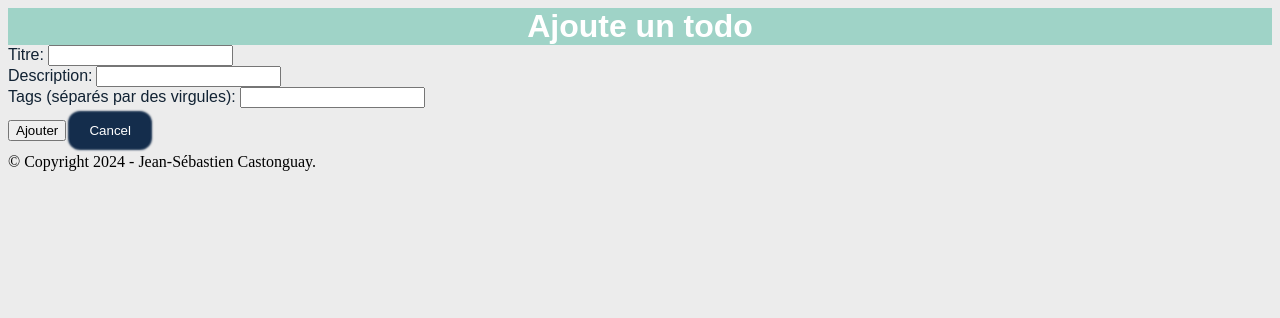
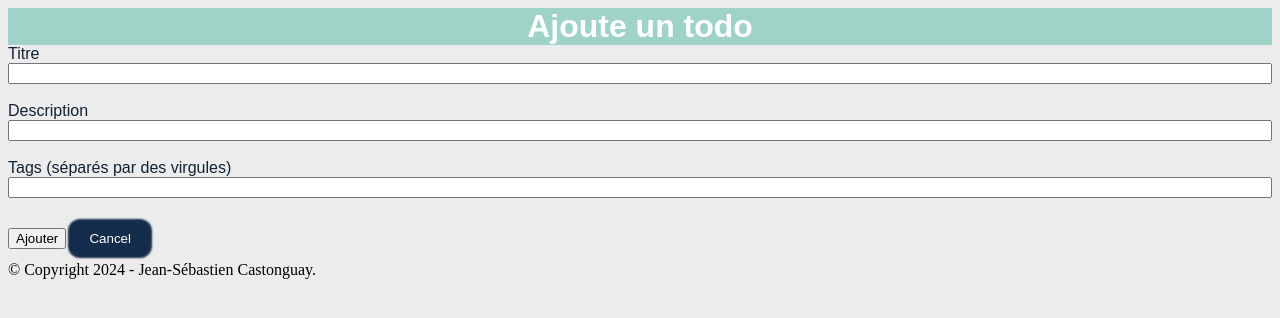
Before and after one commit to jscastonguay/teluq-inf2020-python-exercices, a Flask app: page /ajoute in a window 1280 px wide. Shown: the top 318 px of the page. Run offline with Flask 3, Linux system fonts and the light colour scheme; parts of the project's set-up code (start-up, migrations or seed data) failed here and were passed over.

Commit message:
Work in progress

```diff
--- a/TravailNo3/app/static/css/style.css
+++ b/TravailNo3/app/static/css/style.css
@@ -114,7 +114,7 @@ td.min {
 .form-group {
     display: flex;
     flex-direction: column;
-    width: 150px;
+    min-width: 150px;
     text-align: left;
 }
 
--- a/TravailNo3/app/templates/ajoute.html
+++ b/TravailNo3/app/templates/ajoute.html
@@ -11,14 +11,17 @@
 {% block content %}
 <h1>Ajoute un todo</h1>
 <form method="POST">
-  <label for="titre">Titre:</label>
-  <input type="text" id="titre" name="titre"><br>
-  <label for="description">Description:</label>
-  <input type="text" id="description" name="description"><br>
-  <label for="tags">Tags (séparés par des virgules):</label>
-  <input type="text" id="tags" name="tags"><br>
+  <div class="form-group"><label for="titre">Titre</label>
+    <input type="text" id="titre" name="titre"><br>
+  </div>
+  <div class="form-group"><label for="description">Description</label>
+    <input type="text" id="description" name="description"><br>
+  </div>
+  <div class="form-group"><label for="tags">Tags (séparés par des virgules)</label>
+    <input type="text" id="tags" name="tags"><br>
+  </div>
   <input type="submit" value="Ajouter">
-  <button id="ajoute" type="button" onclick="window.location.href = '{{ url_for('index') }}' ; " class="button">Cancel</button>
+  <button id="ajoute" type="button" onclick="window.location.href = '{{ url_for('index') }}' ; "
+    class="button">Cancel</button>
 </form>
-
 {% endblock %}
--- a/TravailNo3/app/templates/index.html
+++ b/TravailNo3/app/templates/index.html
@@ -48,7 +48,6 @@
         <th>Date creation</th>
         <th>État</th>
         <th>Titre</th>
-        <!-- <th>Description</th> -->
         <th>tags</th>
       </tr>
     </thead>
@@ -65,7 +64,6 @@
         <td class="min" class="min">Fermé</td>
         {% endif %}
         <td>{{ todo["titre"] }}</td>
-        <!-- <td>{{ todo["description"] }}</td> -->
         <td>{{ ", ".join(todo["tags"]) }}</td>
       </tr>
       {% endfor %}
```
Also changed, not shown: TravailNo3/app/templates/modifie.html (+20 -9 lines).
